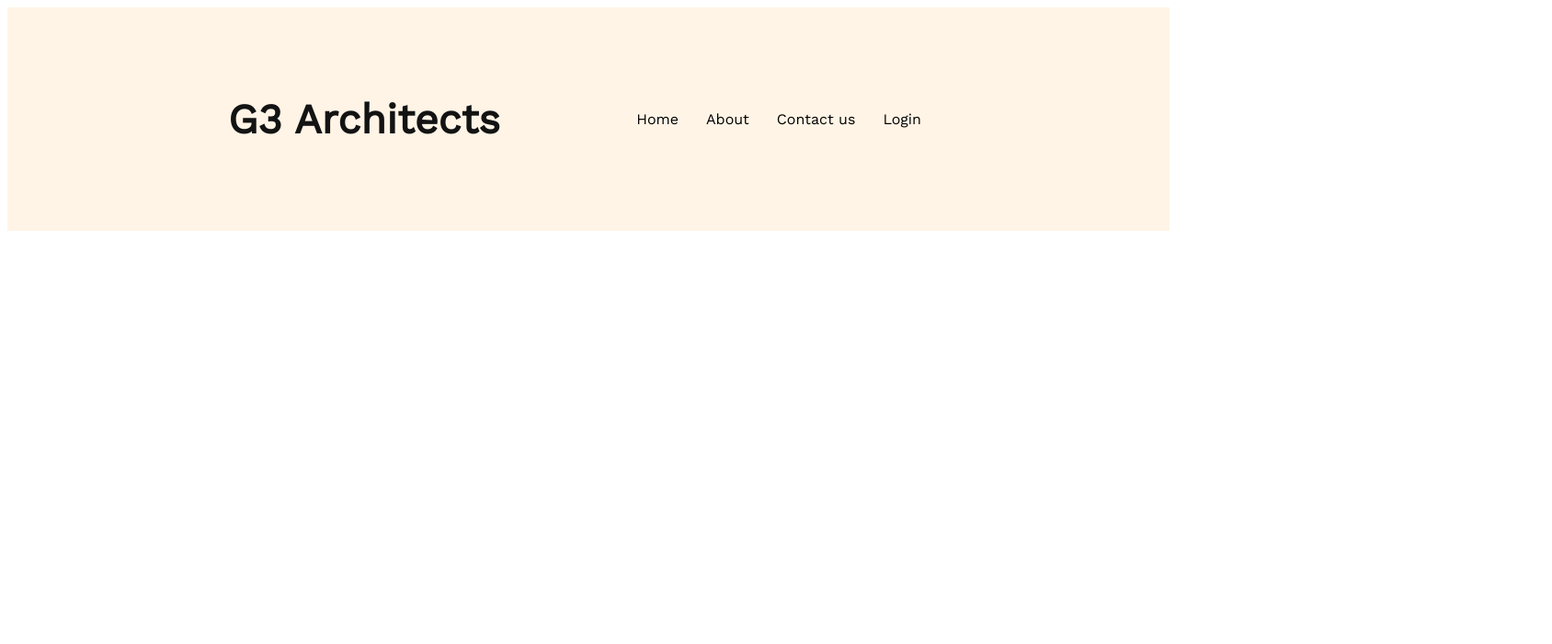
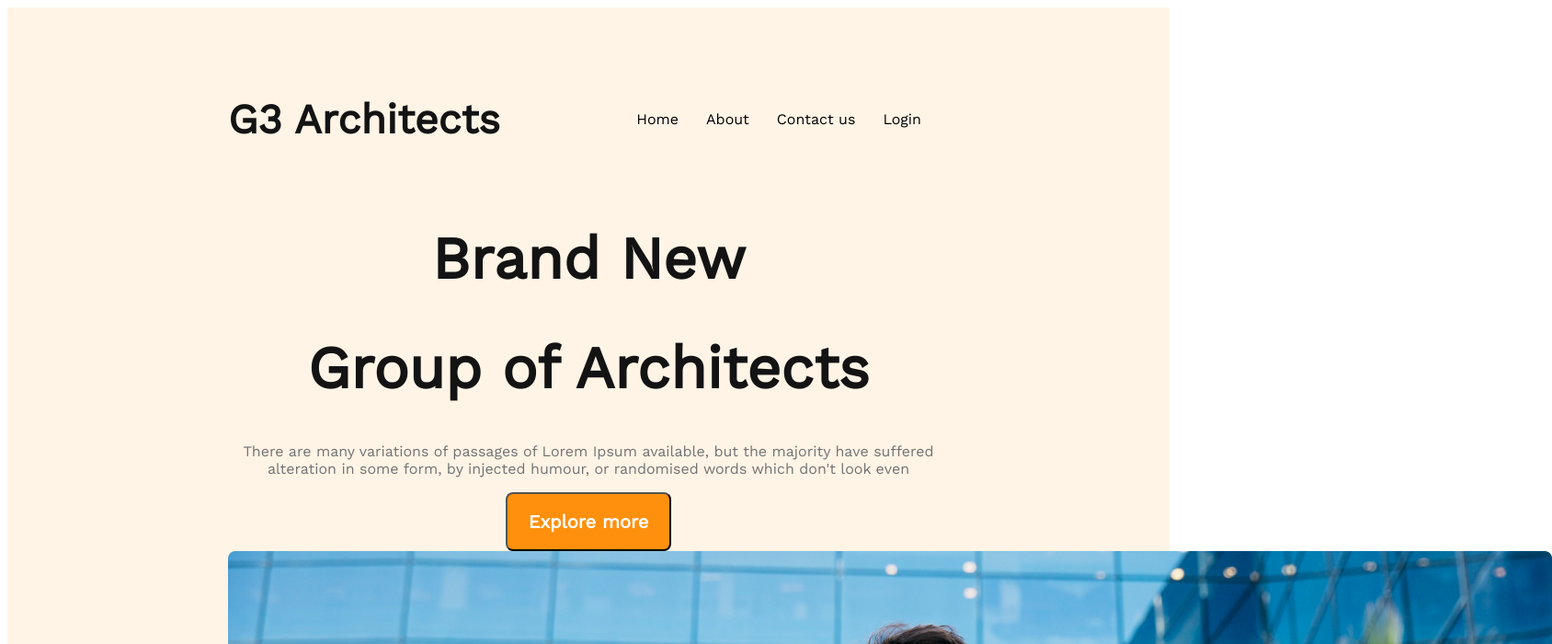
Before and after one commit to WahidaAkhter/G3-Architects, a plain HTML site: page index.html in a window 1280 px wide. Shown: the top 700 px of the page at 92% size, 1688 px wide, since content can reach past the window. Drawn offline with nearby package versions, Linux system fonts and the light colour scheme.

Commit message:
banner content added

```diff
--- a/index.html
+++ b/index.html
@@ -9,9 +9,7 @@
   <body>
     <header>
       <nav>
-            <h3 class="nav-title">
-                G3 Architects
-            </h3>
+        <h3 class="nav-title">G3 Architects</h3>
         <ul>
           <li><a href=""></a>Home</li>
           <li><a href=""></a>About</li>
@@ -19,6 +17,20 @@
           <li><a href=""></a>Login</li>
         </ul>
       </nav>
+      <!-- banner section -->
+      <div class="banner">
+        <div class="banner-content">
+          <h1 class="banner-title">Brand New</h1>
+          <h1 class="banner-title">Group of Architects</h1>
+          <p class="banner-description">
+            There are many variations of passages of Lorem Ipsum available, but
+            the majority have suffered alteration in some form, by injected
+            humour, or randomised words which don't look even
+          </p>
+          <button class="btn-primary">Explore more</button>
+        </div>
+        <img src="images/banner.png" alt="" />
+      </div>
     </header>
     <main></main>
     <footer></footer>
--- a/styles/style.css
+++ b/styles/style.css
@@ -1,35 +1,59 @@
 /* work sans fonts from google fonts */
 
 @import url("https://fonts.googleapis.com/css2?family=Work+Sans:ital@0;1&display=swap");
+/* shared styles */
+.btn-primary {
+  background: #ff900e;
+  border-radius: 8px;
+  width: 180px;
+  height: 64px;
+  color: #fff;
+  text-align: center;
+  font-size: 20px;
+  font-weight: 600;
+}
 
 * {
   font-family: "Work Sans", system-ui;
 }
-header{
-  background: rgba(255, 144, 14, 0.10);
+header {
+  background: rgba(255, 144, 14, 0.1);
   padding: 50px 240px;
 }
-nav{
+nav {
   display: flex;
   justify-content: space-between;
   align-items: center;
 }
-.nav-title{
+.nav-title {
   color: #131313;
   font-size: 2.8rem;
   font-weight: 700;
 }
-nav > ul{
+nav > ul {
   display: flex;
   list-style-type: none;
-
 }
-nav li{
+nav li {
   margin-right: 30px;
   font-weight: 500;
   font-size: 1 rem;
 }
-nav li a{
+nav li a {
   color: #424242;
   text-decoration: none;
 }
+/* banner section */
+.banner-content {
+  max-width: 800px;
+  text-align: center;
+  margin: 0 auto;
+}
+.banner-title {
+  color: #131313;
+  font-size: 4rem;
+  font-weight: 700;
+}
+.banner-description {
+  color: #727272;
+}
```
Lines whose indentation alone changed are shown as unchanged.
